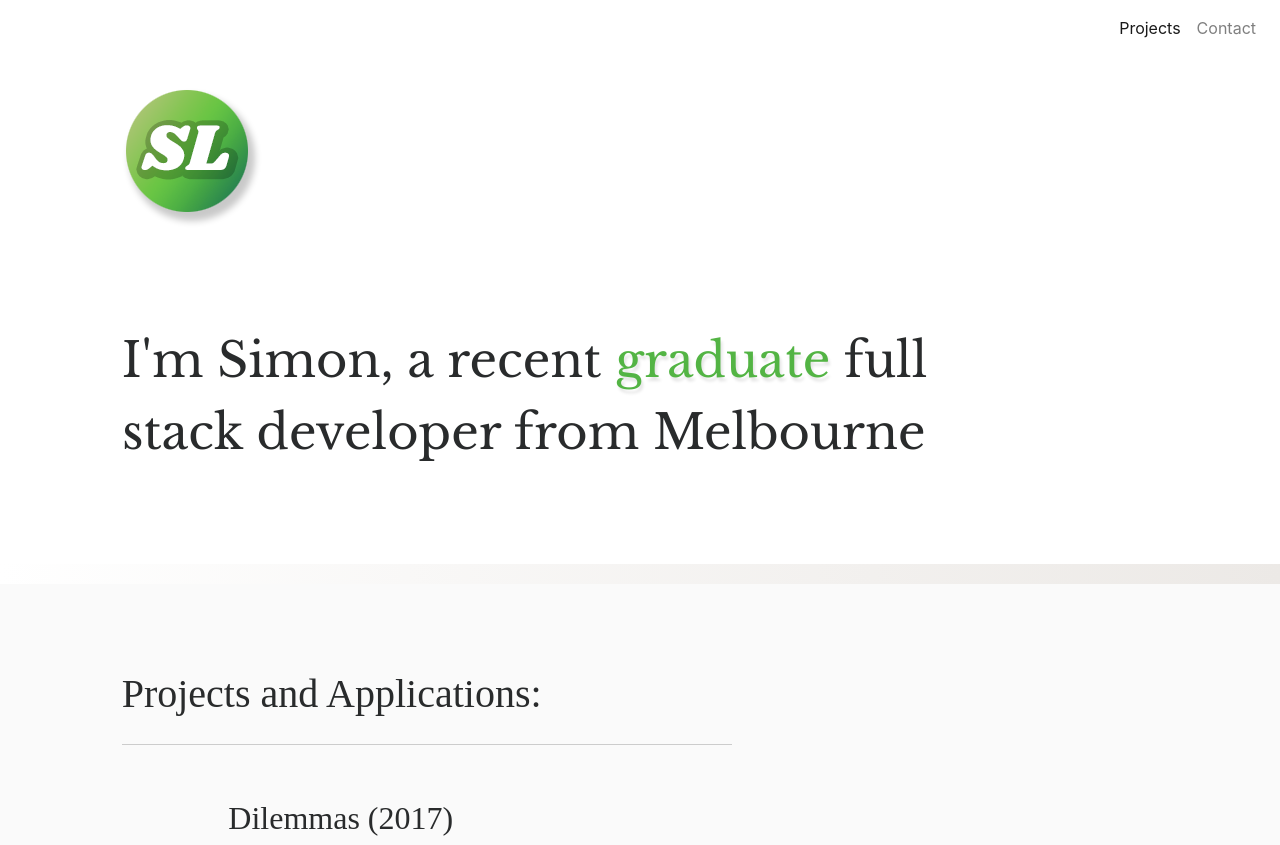
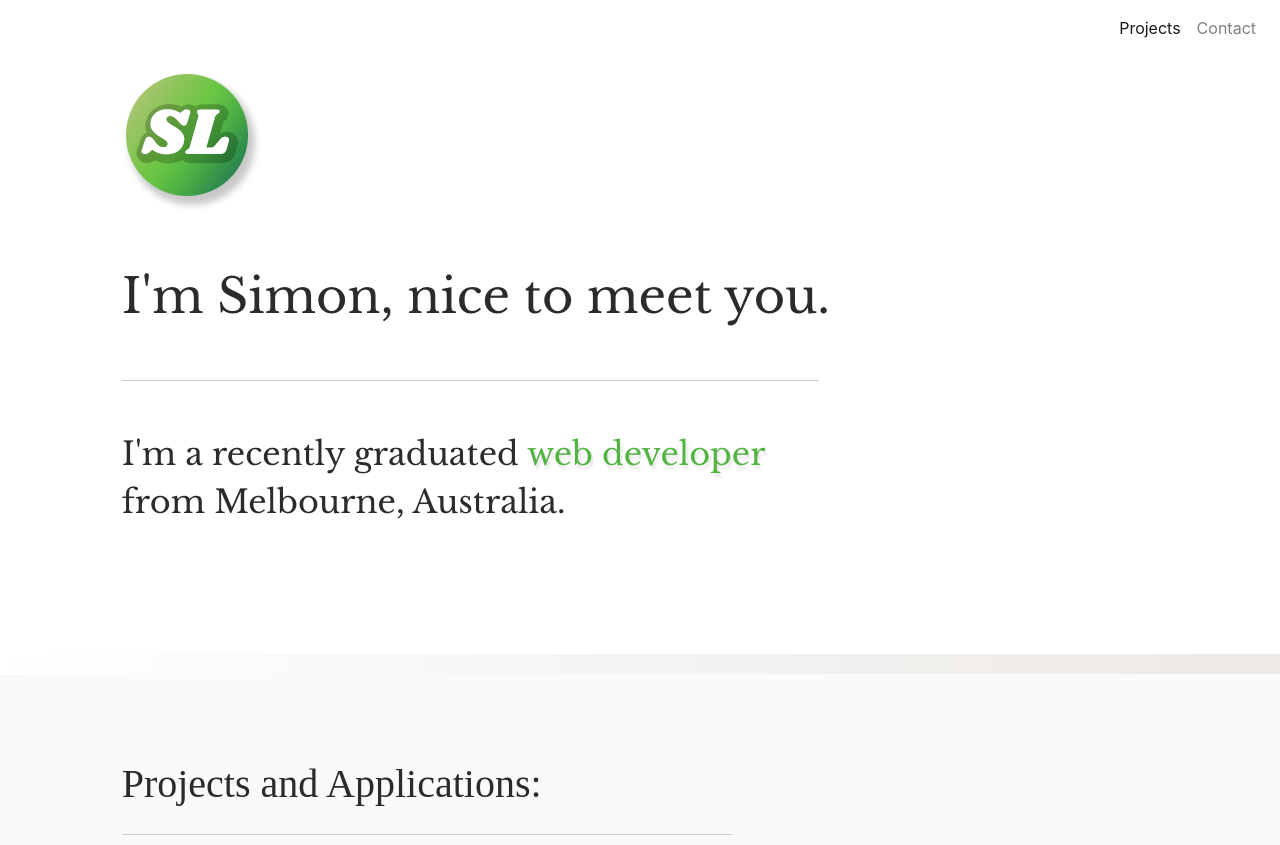
Before and after one commit to slacis/slacis.github.io, a plain HTML site: page index.html in a window 1280 px wide. Shown: the top 845 px of the page. Drawn offline with nearby package versions, Linux system fonts and the light colour scheme; a script that the page names is missing; a web font is replaced by a local one.

Commit message:
stylstic changes

```diff
--- a/css/main.css
+++ b/css/main.css
@@ -132,15 +132,26 @@ textarea {
 }
 
 .logo {
-    margin: 2em 0 0 0;
+    margin: 1em 0 0 0;
 }
 
 .title, .contacts {
-    padding: 2em 0em 2em 0em;
+    padding: 1em 0em 0em 0em;
     font-weight: 200;
     font-size: 3em;
     font-family: 'Libre Baskerville', serif;
     /*width:60%*/
+}
+
+.introduction {
+    font-size: 2em;
+    font-family: 'Libre Baskerville', serif;
+    padding: 0 0em 4em 0em;
+    font-weight: 100;
+}
+
+.no-padding {
+    padding: 0;
 }
 
 .contacts {
@@ -164,6 +175,10 @@ textarea {
 
 .hr-no-margin-top {
     margin-top: 0;
+}
+
+.hr-no-margin-bottom {
+    margin-top: 0.5em 0;
 }
 
 /* Hover to change color*/
--- a/index.html
+++ b/index.html
@@ -3,7 +3,7 @@
 <head>
     <meta charset="utf-8">
     <meta http-equiv="x-ua-compatible" content="ie=edge">
-    <title>Simon Lacis</title>
+    <title>Simon Lacis | Web Developer</title>
     <meta name="description" content="">
     <meta name="viewport" content="width=device-width, initial-scale=1">
 
@@ -52,7 +52,13 @@
         <div class="col-lg-1"></div>
         <div class="col-lg-9 col-xs-12">
             <div class="title">
-                <span>I'm Simon, a recent <span class="highlight-word">graduate</span> full stack developer from Melbourne</span>
+                I'm Simon, nice to meet you.
+                <div class="col-lg-9 no-padding">
+                    <hr class="hr-no-margin-bottom">
+                </div>
+            </div>
+            <div class="introduction col-lg-9">
+                <span>I'm a recently graduated <span class="highlight-word"> web developer</span> from Melbourne, Australia.</span>
             </div>
         </div>
     </div>
```
